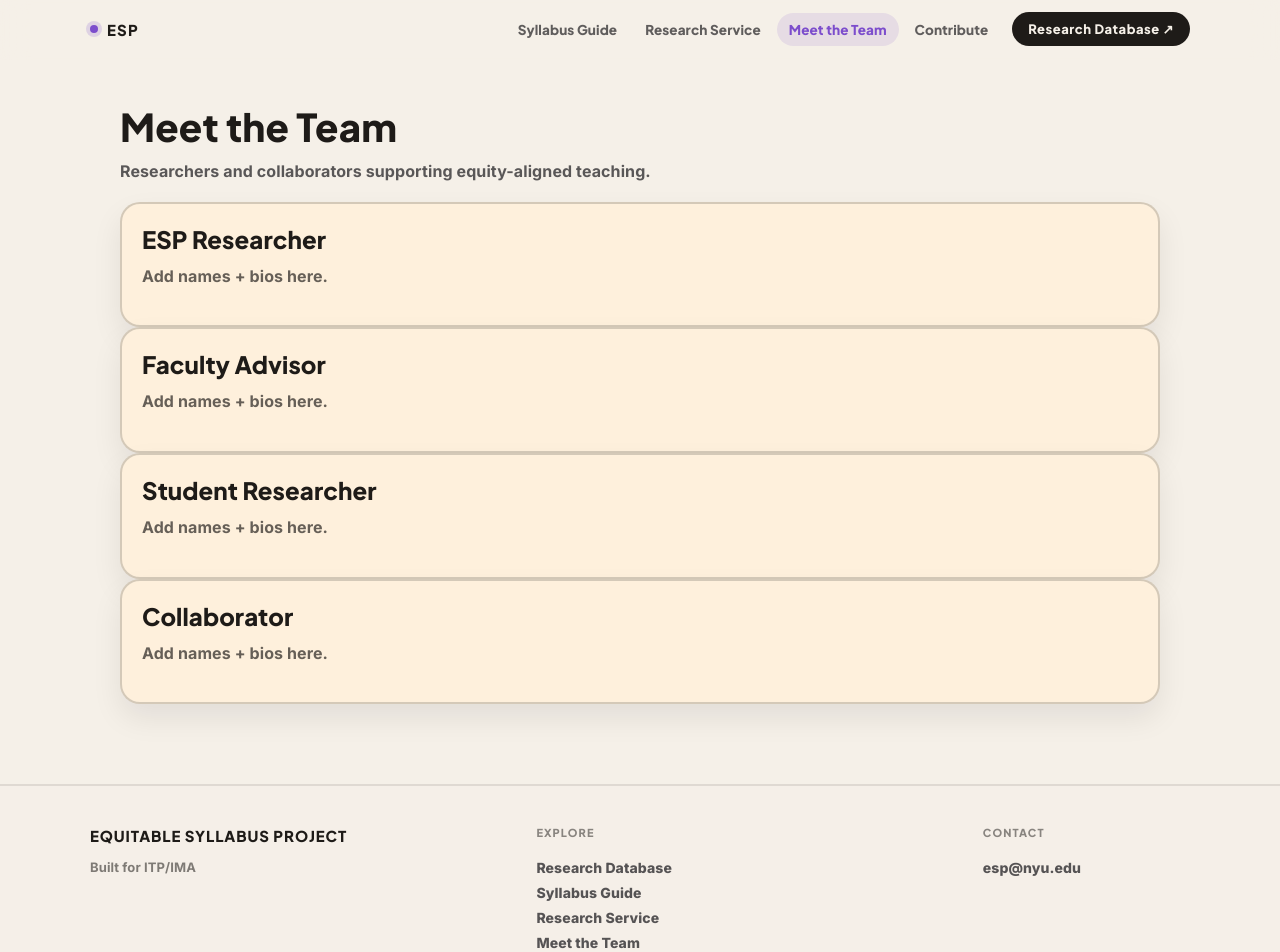
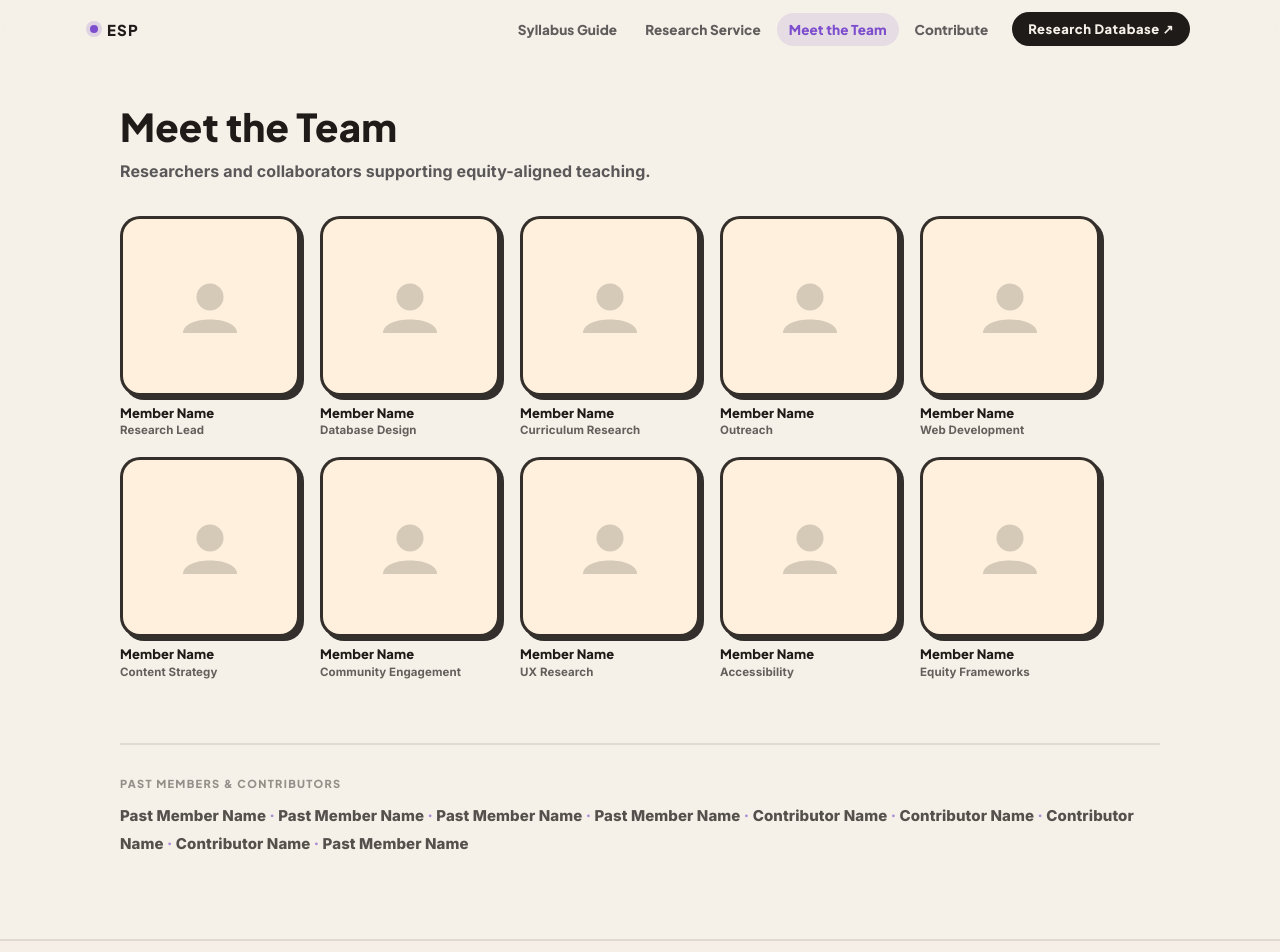
Before and after one commit to yafira/esp, a Next.js app: page /team in a window 1280 px wide. Shown: the top 952 px of the page. Built offline with nearby package versions, Linux system fonts and the light colour scheme.

Commit message:
ui: updated team page + styling

```diff
--- a/src/app/globals.css
+++ b/src/app/globals.css
@@ -1743,3 +1743,153 @@ h6,
     top: 50px;
   }
 }
+
+/* TEAM PAGE */
+.team-sections {
+  display: flex;
+  flex-direction: column;
+  gap: 48px;
+  margin-top: 32px;
+}
+
+.team-group {
+}
+
+.team-group-label {
+  font-size: 11px;
+  font-weight: 950;
+  text-transform: uppercase;
+  letter-spacing: 0.12em;
+  opacity: 0.45;
+  margin: 0 0 16px;
+}
+
+.team-grid {
+  display: flex;
+  flex-wrap: wrap;
+  gap: 20px;
+  margin-top: 32px;
+}
+
+/* CARD */
+.team-card {
+  display: flex;
+  flex-direction: column;
+  gap: 10px;
+  width: 180px;
+}
+
+/* AVATAR + HOVER OVERLAY */
+.team-avatar {
+  position: relative;
+  width: 180px;
+  height: 180px;
+  border-radius: 20px;
+  border: 3px solid rgba(30, 27, 24, 0.9);
+  box-shadow: 4px 4px 0 rgba(30, 27, 24, 0.9);
+  overflow: hidden;
+  background: var(--cream);
+  cursor: pointer;
+}
+
+.team-avatar-placeholder {
+  width: 100%;
+  height: 100%;
+  display: grid;
+  place-items: center;
+  padding: 20px;
+}
+
+.team-avatar-placeholder svg {
+  width: 72px;
+  height: 72px;
+}
+
+.team-avatar img {
+  width: 100%;
+  height: 100%;
+  object-fit: cover;
+  display: block;
+}
+
+/* bio overlay on hover */
+.team-bio-overlay {
+  position: absolute;
+  inset: 0;
+  background: rgba(212, 187, 245, 0.96);
+  display: flex;
+  align-items: center;
+  justify-content: center;
+  padding: 12px;
+  opacity: 0;
+  transition: opacity 0.2s ease;
+}
+
+.team-avatar:hover .team-bio-overlay {
+  opacity: 1;
+}
+
+.team-bio-overlay p {
+  font-size: 11px;
+  font-weight: 700;
+  line-height: 1.5;
+  color: rgba(30, 27, 24, 0.9);
+  margin: 0;
+  text-align: center;
+}
+
+/* NAME + ROLE */
+.team-card-name {
+  font-size: 13px;
+  font-weight: 900;
+  font-family: var(--font-display);
+  color: var(--ink);
+  line-height: 1.2;
+}
+
+.team-card-role {
+  font-size: 11.5px;
+  font-weight: 700;
+  color: var(--muted);
+  margin-top: 2px;
+}
+
+/* PAST MEMBERS */
+.team-past {
+  margin-top: 64px;
+  padding-top: 32px;
+  border-top: 2px solid rgba(30, 27, 24, 0.1);
+}
+
+.team-past-title {
+  font-size: 11px;
+  font-weight: 950;
+  text-transform: uppercase;
+  letter-spacing: 0.12em;
+  opacity: 0.45;
+  margin: 0 0 12px;
+}
+
+.team-past-list {
+  font-size: 15px;
+  font-weight: 750;
+  line-height: 1.9;
+  color: rgba(30, 27, 24, 0.75);
+  margin: 0;
+}
+
+.team-dot {
+  color: var(--purple);
+  font-weight: 900;
+  opacity: 0.6;
+}
+
+@media (max-width: 600px) {
+  .team-card {
+    width: 140px;
+  }
+  .team-avatar {
+    width: 140px;
+    height: 140px;
+  }
+}
--- a/src/app/layout.js
+++ b/src/app/layout.js
@@ -22,7 +22,7 @@ export default function RootLayout({ children }) {
           rel="stylesheet"
         />
       </head>
-      <body>
+      <body suppressHydrationWarning>
         <Nav />
         {children}
         <Footer />
--- a/src/app/team/page.js
+++ b/src/app/team/page.js
@@ -1,23 +1,127 @@
+"use client";
+
+const TEAM = [
+  {
+    name: "Member Name",
+    role: "Research Lead",
+    bio: "Lorem ipsum dolor sit amet, consectetur adipiscing elit. Sed do eiusmod tempor incididunt ut labore et dolore magna aliqua. Ut enim ad minim veniam.",
+  },
+  {
+    name: "Member Name",
+    role: "Database Design",
+    bio: "Lorem ipsum dolor sit amet, consectetur adipiscing elit. Sed do eiusmod tempor incididunt ut labore et dolore magna aliqua. Ut enim ad minim veniam.",
+  },
+  {
+    name: "Member Name",
+    role: "Curriculum Research",
+    bio: "Lorem ipsum dolor sit amet, consectetur adipiscing elit. Sed do eiusmod tempor incididunt ut labore et dolore magna aliqua. Ut enim ad minim veniam.",
+  },
+  {
+    name: "Member Name",
+    role: "Outreach",
+    bio: "Lorem ipsum dolor sit amet, consectetur adipiscing elit. Sed do eiusmod tempor incididunt ut labore et dolore magna aliqua. Ut enim ad minim veniam.",
+  },
+  {
+    name: "Member Name",
+    role: "Web Development",
+    bio: "Lorem ipsum dolor sit amet, consectetur adipiscing elit. Sed do eiusmod tempor incididunt ut labore et dolore magna aliqua. Ut enim ad minim veniam.",
+  },
+  {
+    name: "Member Name",
+    role: "Content Strategy",
+    bio: "Lorem ipsum dolor sit amet, consectetur adipiscing elit. Sed do eiusmod tempor incididunt ut labore et dolore magna aliqua. Ut enim ad minim veniam.",
+  },
+  {
+    name: "Member Name",
+    role: "Community Engagement",
+    bio: "Lorem ipsum dolor sit amet, consectetur adipiscing elit. Sed do eiusmod tempor incididunt ut labore et dolore magna aliqua. Ut enim ad minim veniam.",
+  },
+  {
+    name: "Member Name",
+    role: "UX Research",
+    bio: "Lorem ipsum dolor sit amet, consectetur adipiscing elit. Sed do eiusmod tempor incididunt ut labore et dolore magna aliqua. Ut enim ad minim veniam.",
+  },
+  {
+    name: "Member Name",
+    role: "Accessibility",
+    bio: "Lorem ipsum dolor sit amet, consectetur adipiscing elit. Sed do eiusmod tempor incididunt ut labore et dolore magna aliqua. Ut enim ad minim veniam.",
+  },
+  {
+    name: "Member Name",
+    role: "Equity Frameworks",
+    bio: "Lorem ipsum dolor sit amet, consectetur adipiscing elit. Sed do eiusmod tempor incididunt ut labore et dolore magna aliqua. Ut enim ad minim veniam.",
+  },
+];
+
+const PAST_AND_CONTRIBUTORS = [
+  "Past Member Name",
+  "Past Member Name",
+  "Past Member Name",
+  "Past Member Name",
+  "Contributor Name",
+  "Contributor Name",
+  "Contributor Name",
+  "Contributor Name",
+  "Past Member Name",
+];
+
+function MemberCard({ member }) {
+  return (
+    <div className="team-card">
+      <div className="team-avatar">
+        <div className="team-avatar-placeholder">
+          <svg
+            viewBox="0 0 48 48"
+            fill="none"
+            xmlns="http://www.w3.org/2000/svg"
+            aria-hidden="true"
+          >
+            <circle cx="24" cy="18" r="9" fill="rgba(30,27,24,0.18)" />
+            <path d="M6 42 C6 30 42 30 42 42" fill="rgba(30,27,24,0.18)" />
+          </svg>
+        </div>
+        <div className="team-bio-overlay">
+          <p>{member.bio}</p>
+        </div>
+      </div>
+      <div className="team-card-info">
+        <div className="team-card-name">{member.name}</div>
+        <div className="team-card-role">{member.role}</div>
+      </div>
+    </div>
+  );
+}
+
 export default function TeamPage() {
   return (
-    <main className="page container">
+    <main className="page">
+      <div className="container">
         <div className="page-header">
           <h1>Meet the Team</h1>
-        <p>Researchers and collaborators supporting equity-aligned teaching.</p>
+          <p>
+            Researchers and collaborators supporting equity-aligned teaching.
+          </p>
         </div>
 
         <div className="team-grid">
-        {[
-          "ESP Researcher",
-          "Faculty Advisor",
-          "Student Researcher",
-          "Collaborator",
-        ].map((role) => (
-          <div className="panel panel-cream" key={role}>
-            <h2>{role}</h2>
-            <p className="muted">Add names + bios here.</p>
+          {TEAM.map((m, i) => (
+            <MemberCard key={i} member={m} />
+          ))}
         </div>
+
+        <section className="team-past">
+          <h2 className="team-past-title">Past Members & Contributors</h2>
+          <p className="team-past-list">
+            {PAST_AND_CONTRIBUTORS.map((name, i) => (
+              <span key={i}>
+                {name}
+                {i < PAST_AND_CONTRIBUTORS.length - 1 && (
+                  <span className="team-dot"> · </span>
+                )}
+              </span>
             ))}
+          </p>
+        </section>
       </div>
     </main>
   );
```
Also changed, not shown: package.json (+4 -4 lines), 1 other file (tests, documents, lock files or other folders). Lines whose indentation alone changed are shown as unchanged.
